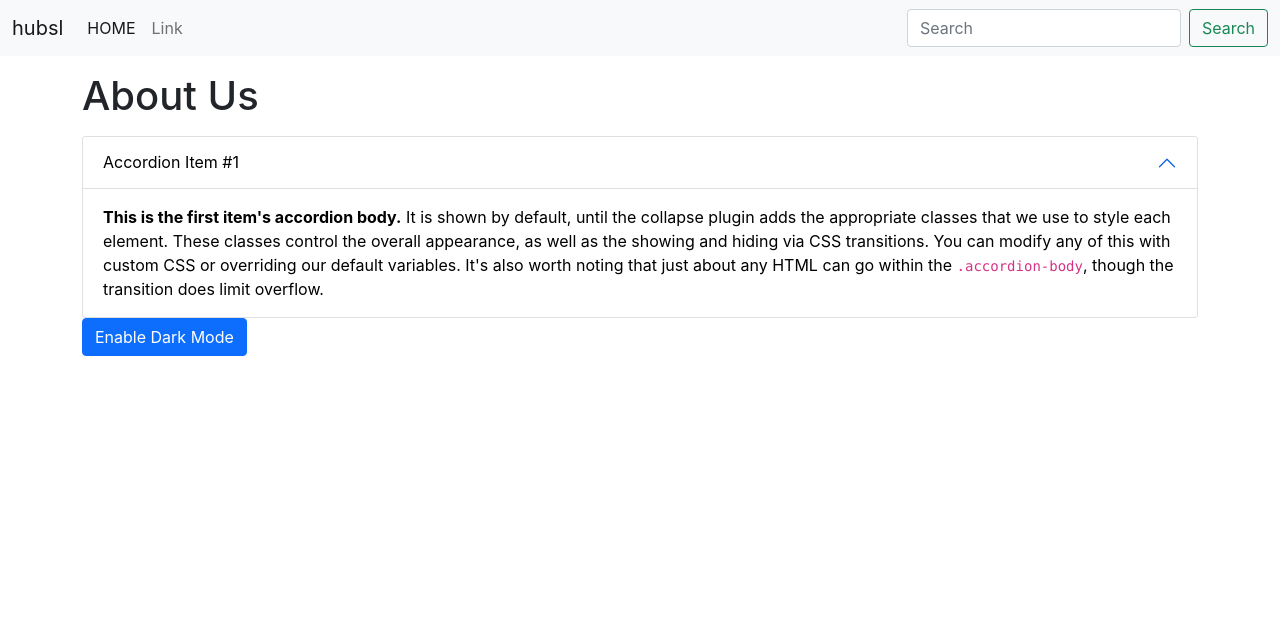
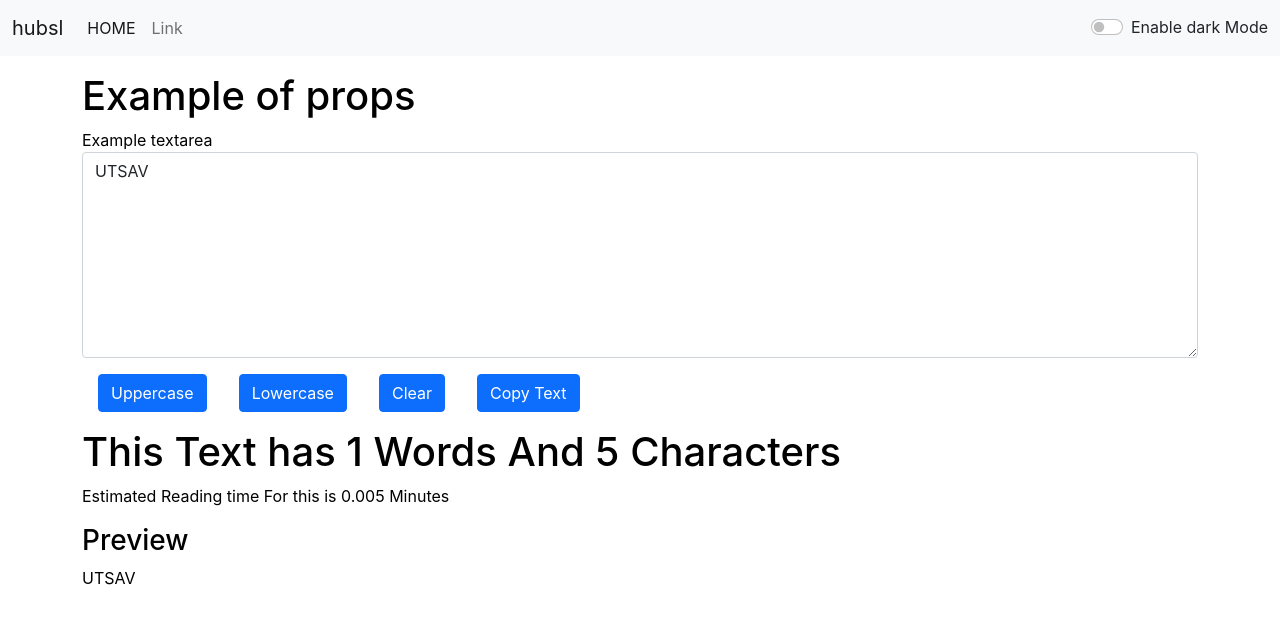
Before and after one commit to Utsavvan/textutills, a React (Create React App) app: page / in a window 1280 px wide. Shown: the top 624 px of the page. Built offline with nearby package versions, Linux system fonts and the light colour scheme.

Commit message:
Dark mode implemented to whole website

```diff
--- a/src/App.js
+++ b/src/App.js
@@ -1,15 +1,29 @@
+import { useState } from 'react';
 import './App.css';
 import Navbar from './components/navbar.mjs';
 import TextForm from './components/TextForm.mjs';
-import About from './components/About.js';
+// import About from './components/About.js';
 
 function App() {
+  const [mode,setMode] = useState('light')
+
+  const switchClick = (data) => {
+    // setMode(data)
+    if(mode==='light'){
+      setMode('dark')
+      document.body.style.backgroundColor ="#090942"
+    }else{
+      setMode('light')
+      document.body.style.backgroundColor ="white"
+    }
+  }
+
   return (
     <>
     {/* we can pass values that is going to render in rect components in key = value pairs  */}
-      <Navbar title='hubsl' menu1="HOME"/>
-      {/* <TextForm heading="Example of props"/> */}
-      <About/>
+      <Navbar title='hubsl' mode={mode} switchClick={switchClick} menu1="HOME"/>
+      <TextForm mode={mode} heading="Example of props"/>
+      {/* <About/> */}
     </>
   );
 }
--- a/src/components/About.js
+++ b/src/components/About.js
@@ -11,7 +11,7 @@ function About() {
     const [btnText,setbtnText] = useState('Enable Dark Mode')
 
     const setColorMode = () => {
-        if (myStyle.backgroundColor == 'white') {
+        if (myStyle.backgroundColor === 'white') {
             setmyStyle({
                 color: 'white',
                 backgroundColor: 'black',
--- a/src/components/TextForm.mjs
+++ b/src/components/TextForm.mjs
@@ -25,7 +25,7 @@ function TextForm(props) {
 
     return (
         <React.Fragment>
-            <div className="container my-3">
+            <div className="container my-3" style={{color: props.mode==='dark' ? 'white' : 'black'}}>
                 <h1>{props.heading}</h1>
                 <div className="form-group">
                     <label htmlFor="exampleFormControlTextarea1">Example textarea</label>
@@ -36,13 +36,13 @@ function TextForm(props) {
                 <button onClick={handleClickCl} className="btn btn-primary mt-3 mx-3">Clear</button>
                 <button onClick={handleClickCopyText} className="btn btn-primary mt-3 mx-3">Copy Text</button>
             </div>
-            <div className="container">
+            <div className="container" style={{color: props.mode==='dark' ? 'white' : 'black'}}>
                 <h1>This Text has {text.split(' ').length} Words And {text.length} Characters</h1>
                 <p>Estimated Reading time For this is {0.005 * text.split(' ').length} Minutes </p>
             </div>
-            <div className="container">
+            <div className="container" style={{color: props.mode==='dark' ? 'white' : 'black'}}>
                 <h3>Preview</h3>
-                <p>{text}</p>
+                <p>{text.length===0?"Enter something above textbox":text}</p>
             </div>
         </React.Fragment>
     )
--- a/src/components/navbar.mjs
+++ b/src/components/navbar.mjs
@@ -4,7 +4,7 @@ import propTypes from 'prop-types'
 // if we passed props in react component than we use "props" or any other value as a parameter to our function
 function navbar(props) {
     return (
-        <nav className="navbar navbar-expand-lg navbar-light bg-light">
+        <nav className={`navbar navbar-expand-lg navbar-${props.mode} bg-${props.mode}`}>
             <div className="container-fluid">
                 {/* we can access values of props by {functionParameterValue.propKey} ,like here we passed function parameter as "props" and
                 we passed prop key in components as "title" so we are using {props.title}*/}
@@ -21,10 +21,14 @@ function navbar(props) {
                             <a className="nav-link" href="/">Link</a>
                         </li>
                     </ul>
-                    <form className="d-flex">
+                    {/* <form className="d-flex">
                         <input className="form-control me-2" type="search" placeholder="Search" aria-label="Search" />
                         <button className="btn btn-outline-success" type="submit">Search</button>
-                    </form>
+                    </form> */}
+                    <div className={`form-check form-switch text-${props.mode === 'light'? 'dark' : 'light'}`}>
+                        <input className="form-check-input" onClick={props.switchClick} type="checkbox" id="flexSwitchCheckDefault" />
+                        <label className="form-check-label" htmlFor="flexSwitchCheckDefault">Enable {props.mode === 'light'? 'dark' : 'light'} Mode</label>
+                    </div>
                 </div>
             </div>
         </nav>
@@ -35,16 +39,16 @@ function navbar(props) {
 
 // we are using "propTypes" method for adding type validation to props
 
-navbar.propTypes ={
+navbar.propTypes = {
     // we are using "isRequired" method to put requirment validation to props so if prop value is blank ,it will throw error.
-   title : propTypes.string.isRequired,
-   menu1 : propTypes.string
+    title: propTypes.string.isRequired,
+    menu1: propTypes.string
 }
 
 // we are using "defaultProps" method for adding default property values incase we didn't add props values.
 
 navbar.defaultProps = {
-    title : "Put Title"
+    title: "Put Title"
 }
 
 export default navbar
```
